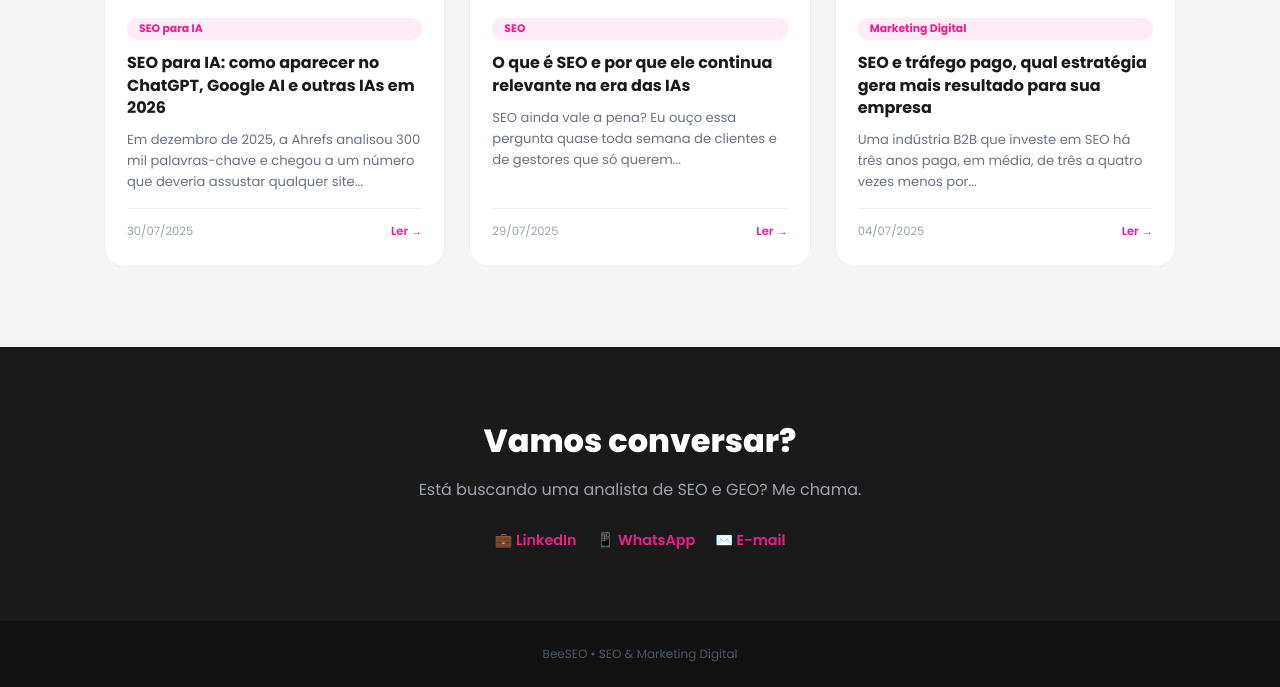
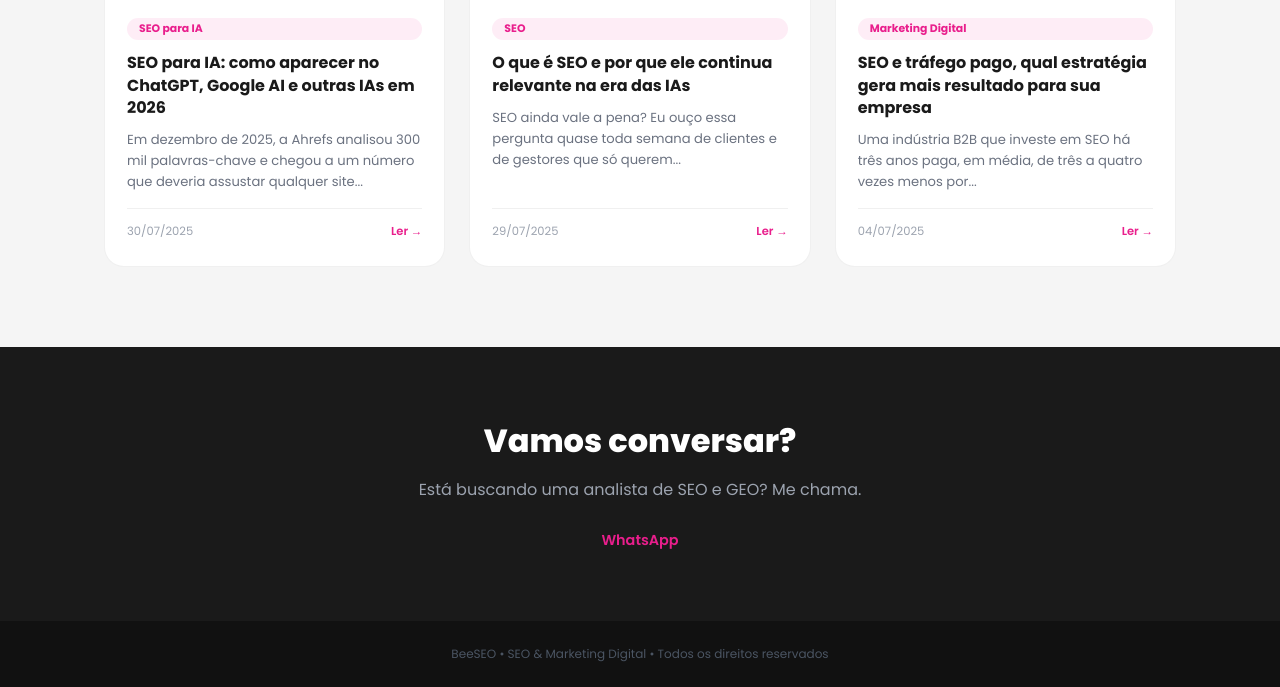
Before and after one commit to debora9415/blog-debora, a Jekyll site: the page built from index.html, in a window 1280 px wide and 900 px high, scrolled down 1256 px, cut to the strip 213-900 px from the top of the window. Built offline with Jekyll 4.4.1, drawn with Linux system fonts in a browser that asks for light colours.

Commit message:
Update default.html

```diff
--- a/_layouts/default.html
+++ b/_layouts/default.html
@@ -135,13 +135,11 @@ footer{background:#111;padding:24px 5%;text-align:center;color:#4b5563;font-size
   <h2>Vamos conversar?</h2>
   <p>Está buscando uma analista de SEO e GEO? Me chama.</p>
   <div class="cta-links">
-    <a href="https://www.linkedin.com/in/d%C3%A9bora-m-722411142/" target="_blank">💼 LinkedIn</a>
-    <a href="https://wa.me/55SEUNUMEROAQUI" target="_blank">📱 WhatsApp</a>
-    <a href="mailto:seuemail@email.com">✉️ E-mail</a>
+    <a href="https://wa.me/55SEUNUMEROAQUI" target="_blank"> WhatsApp</a>
   </div>
 </div>
 
-<footer>BeeSEO • SEO & Marketing Digital</footer>
+<footer>BeeSEO • SEO & Marketing Digital • Todos os direitos reservados</footer>
 
 </body>
 </html>
```
